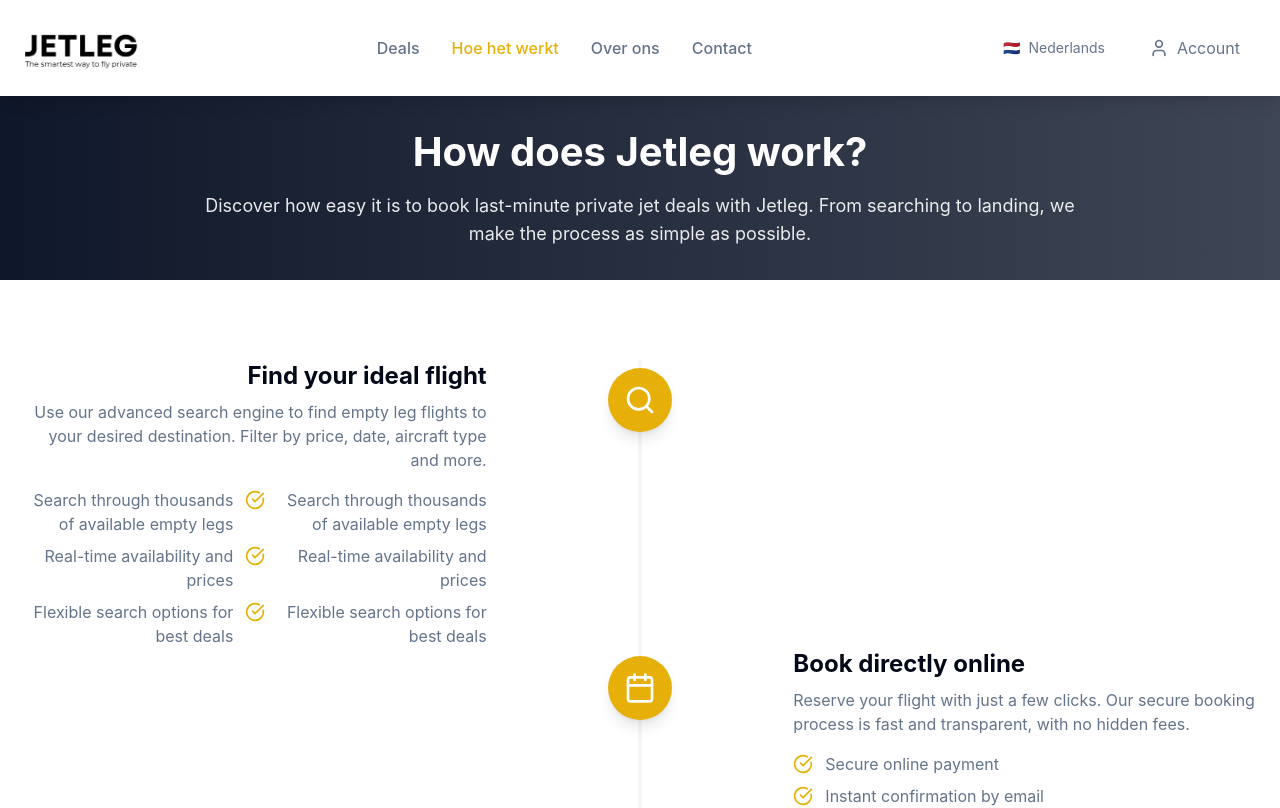
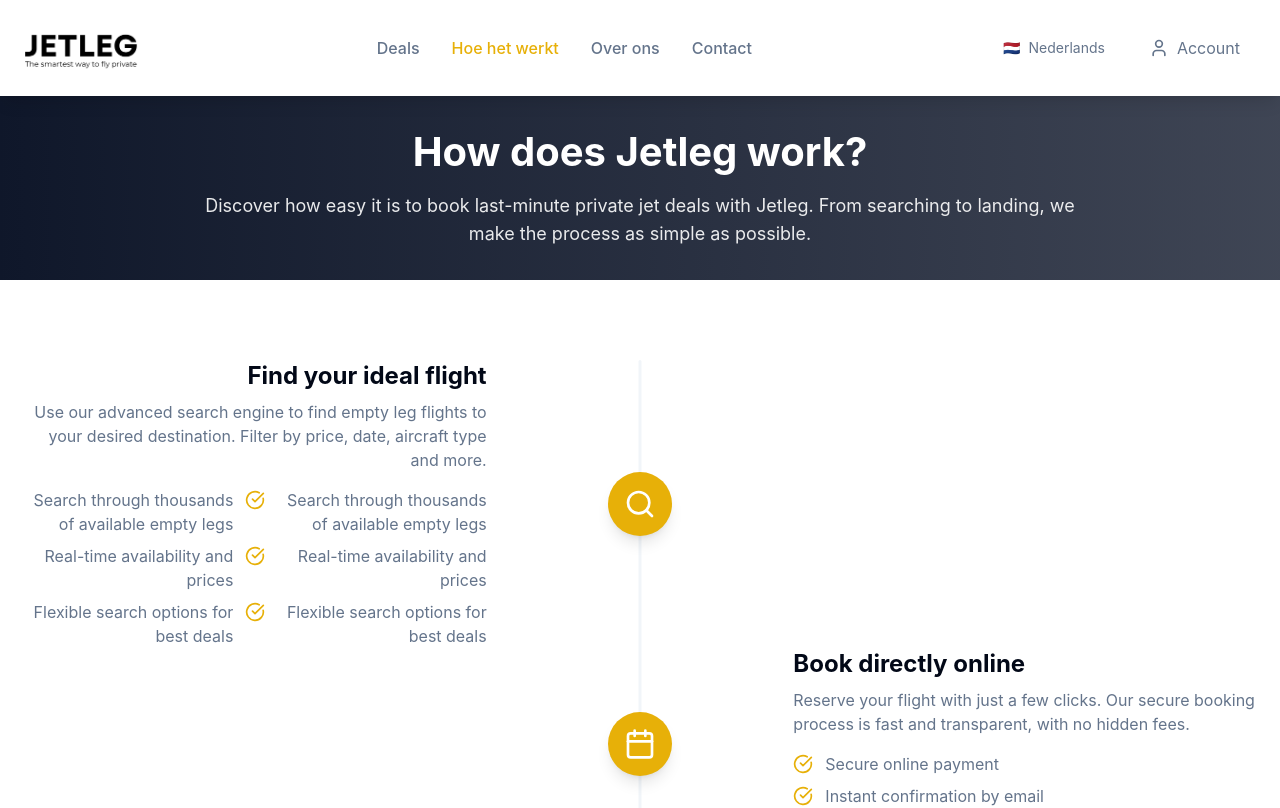
Before and after one commit to Rogerham/jetleg, a React (Vite) app: page /how-it-works in a window 1280 px wide. Shown: the top 808 px of the page. Built offline with nearby package versions, Linux system fonts and the light colour scheme.

Commit message:
Code edited in Lovable Code Editor
Edited UI in Lovable

```diff
--- a/src/components/TimelineContainer.tsx
+++ b/src/components/TimelineContainer.tsx
@@ -61,10 +61,10 @@ const TimelineStep = ({ icon: Icon, stepNumber, title, description, details, isE
   );
 
   return (
-    <div ref={stepRef} className="relative w-full lg:grid lg:grid-cols-12 lg:items-start lg:gap-8">
+    <div ref={stepRef} className="relative w-full lg:grid lg:grid-cols-12 lg:items-center lg:gap-8">
       {/* Mobile & Tablet Layout Structure */}
       <div className="lg:hidden relative pl-20 pb-16">
-        <div className="absolute left-8 top-2 -translate-x-1/2">
+        <div className="absolute left-8 top-1/2 -translate-x-1/2 -translate-y-1/2">
           <div className={cn("z-10 flex h-12 w-12 items-center justify-center rounded-full shadow-lg transition-colors", isActive ? 'bg-accent text-white' : 'bg-card text-accent')}>
             <Icon className="h-6 w-6" />
           </div>
@@ -76,7 +76,7 @@ const TimelineStep = ({ icon: Icon, stepNumber, title, description, details, isE
       {isEven ? (
         <>
           <div className="hidden lg:block lg:col-span-5"></div>
-          <div className="hidden lg:flex lg:col-span-2 lg:justify-center pt-2">
+          <div className="hidden lg:flex lg:col-span-2 lg:justify-center">
              <div className={cn("z-10 flex h-16 w-16 items-center justify-center rounded-full shadow-lg transition-colors", isActive ? 'bg-accent text-white' : 'bg-card text-accent')}>
               <Icon className="h-8 w-8" />
             </div>
@@ -86,7 +86,7 @@ const TimelineStep = ({ icon: Icon, stepNumber, title, description, details, isE
       ) : (
         <>
           <div className="hidden lg:block lg:col-span-5 text-right pr-8">{contentBlock}</div>
-           <div className="hidden lg:flex lg:col-span-2 lg:justify-center pt-2">
+           <div className="hidden lg:flex lg:col-span-2 lg:justify-center">
              <div className={cn("z-10 flex h-16 w-16 items-center justify-center rounded-full shadow-lg transition-colors", isActive ? 'bg-accent text-white' : 'bg-card text-accent')}>
               <Icon className="h-8 w-8" />
             </div>
```
